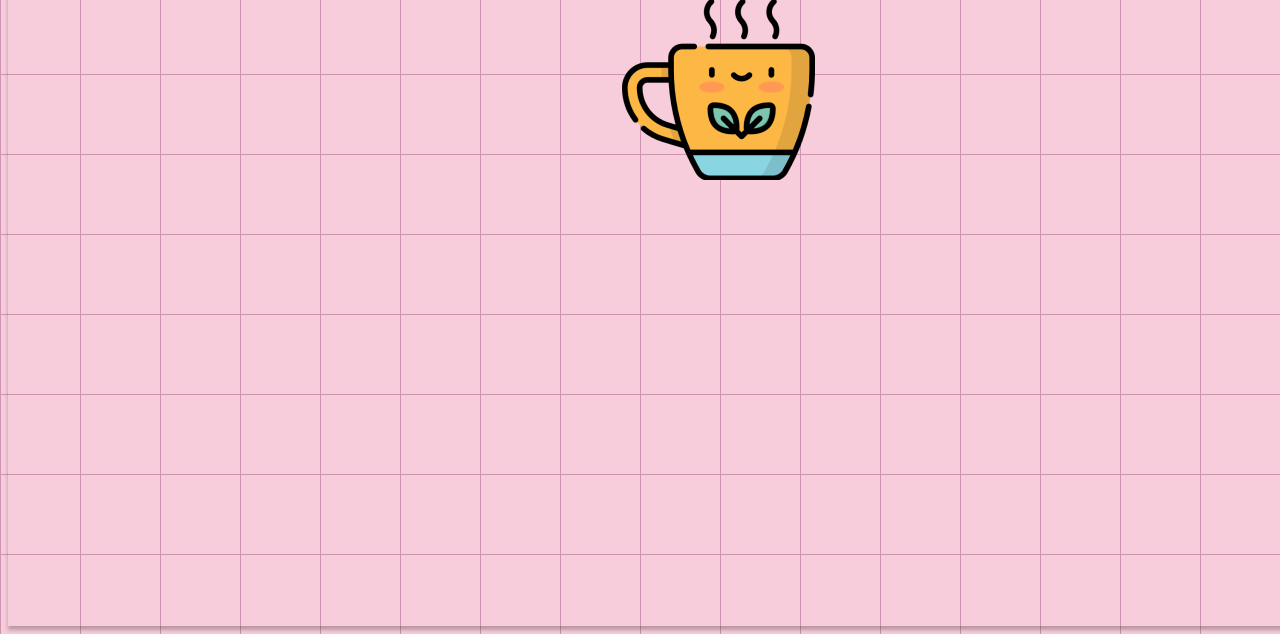
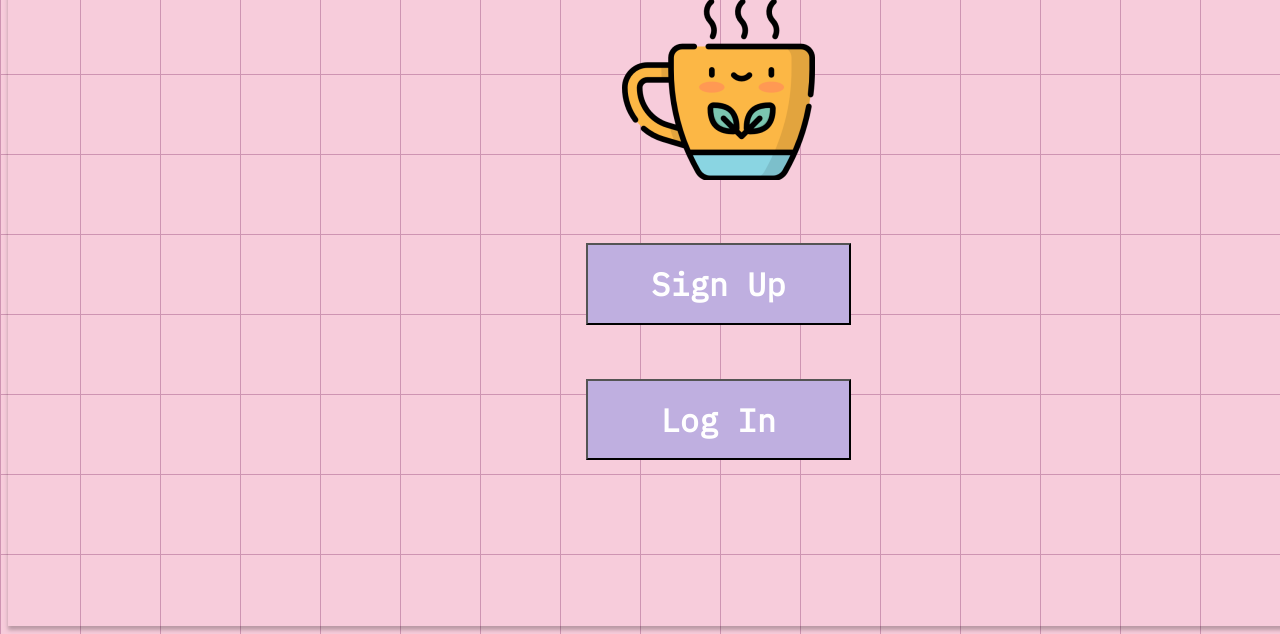
Before and after one commit to PennSpark/sp22-blue-AnxieTea, a Django app: page / in a window 1280 px wide; the page is wider, and only the part inside the window is pictured. Shown: the part 406-1040 px from the top of that part. Run offline with Django 3.2, Linux system fonts and the light colour scheme.

Commit message:
added buttons w/o functionality

```diff
--- a/anxietea/templates/anxietea/onboarding.html
+++ b/anxietea/templates/anxietea/onboarding.html
@@ -8,7 +8,6 @@
     </style>
   </head>
   <body>
-    <!-- <div class="background"> -->
       <div class="navigation-bar">
         <p class="anxie-tea">ANXIE-TEA</p>
         <div class="menu">
@@ -19,6 +18,9 @@
       </div>
       <h1>Welcome!</h1>
       <img src = "images/image.png">
-    <!-- </div> -->
+      <div class = "buttons">
+        <button>Sign Up</button>
+        <button>Log In</button>
+      </div>
   </body>
 </html>
--- a/anxietea/templates/anxietea/style.css
+++ b/anxietea/templates/anxietea/style.css
@@ -13,6 +13,30 @@ body {
   background-size: 80px 80px;
   background-image: linear-gradient(to right, #ce94b2 1px, transparent 1px),
     linear-gradient(to bottom, #ce94b2 1px, transparent 1px);
+}
+
+button {
+  font-family: "IBM Plex Mono";
+  font-style: normal;
+  font-weight: 700;
+  font-size: 32px;
+  line-height: 42px;
+  align-items: center;
+  text-align: center;
+  color: #ffffff;
+  background: #bfafe0;
+  width: 265px;
+  height: 81.5px;
+  margin: 5%;
+}
+
+.buttons {
+  align-items: center;
+
+  justify-content: center;
+  position: absolute;
+  left: 38.25%;
+  top: 60%;
 }
 
 h1 {
```
